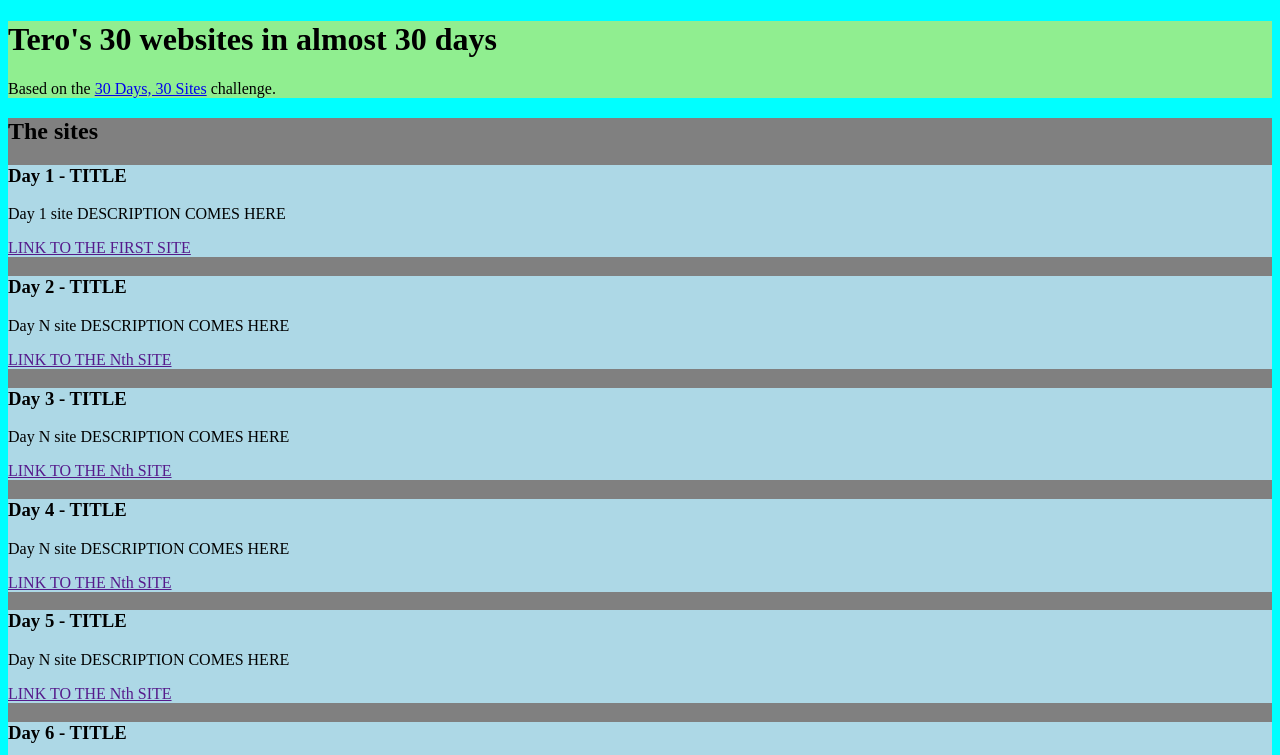
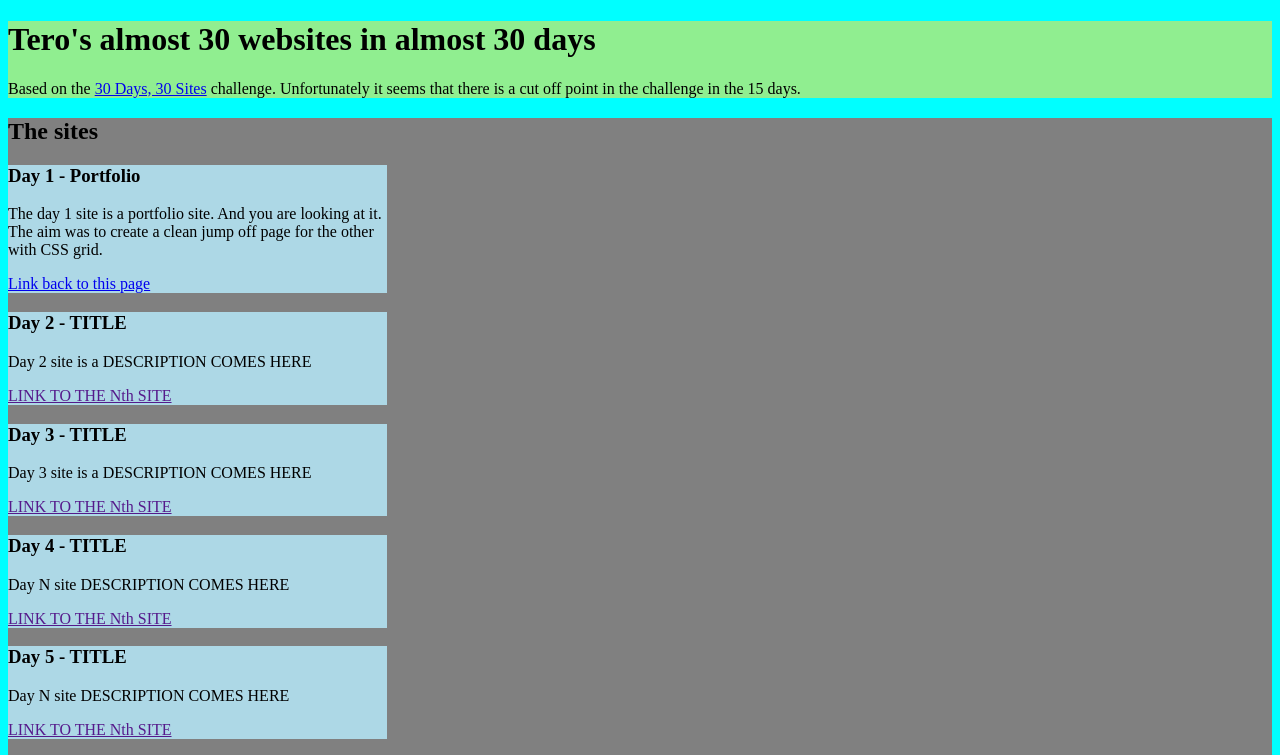
Before and after one commit to TeroLaiho/30days30websites, a plain HTML site: page index.html in a window 1280 px wide. Shown: the top 755 px of the page. Drawn offline with Linux system fonts and the light colour scheme.

Commit message:
Add markup for the Day 1 directory

```diff
--- a/css/main.css
+++ b/css/main.css
@@ -12,6 +12,7 @@ body {
 }
 .challengeContainer {
     background-color: lightblue;
+    width: 30%;
 }
 .challengeHeader {
 
--- a/index.html
+++ b/index.html
@@ -7,24 +7,24 @@
 </head>
 <body>
     <div class="headerArea">
-        <h1>Tero's 30 websites in almost 30 days</h1>
-        <p>Based on the <a href="https://www.subscribepage.com/30days30sites">30 Days, 30 Sites</a> challenge.</p>
+        <h1>Tero's almost 30 websites in almost 30 days</h1>
+        <p>Based on the <a href="https://www.subscribepage.com/30days30sites">30 Days, 30 Sites</a> challenge. Unfortunately it seems that there is a cut off point in the challenge in the 15 days.</p>
     </div>
     <div class="challengesArea">
         <h2>The sites</h2>
         <div class="challengeContainer">
-            <h3 class="challengeHeader">Day 1 - TITLE</h3>
-            <p class="challengeDescription">Day 1 site DESCRIPTION COMES HERE</p>
-            <a href="" class="challengeLink">LINK TO THE FIRST SITE</a>
+            <h3 class="challengeHeader">Day 1 - Portfolio</h3>
+            <p class="challengeDescription">The day 1 site is a portfolio site. And you are looking at it. <br> The aim was to create a clean jump off page for the other with CSS grid.</p>
+            <a href="#" class="challengeLink">Link back to this page</a>
         </div>
         <div class="challengeContainer">
             <h3 class="challengeHeader">Day 2 - TITLE</h3>
-            <p class="challengeDescription">Day N site DESCRIPTION COMES HERE</p>
+            <p class="challengeDescription">Day 2 site is a DESCRIPTION COMES HERE</p>
             <a href="" class="challengeLink">LINK TO THE Nth SITE</a>
         </div>
         <div class="challengeContainer">
             <h3 class="challengeHeader">Day 3 - TITLE</h3>
-            <p class="challengeDescription">Day N site DESCRIPTION COMES HERE</p>
+            <p class="challengeDescription">Day 3 site is a DESCRIPTION COMES HERE</p>
             <a href="" class="challengeLink">LINK TO THE Nth SITE</a>
         </div>
         <div class="challengeContainer">
```
Also changed, not shown: 2 other files.
